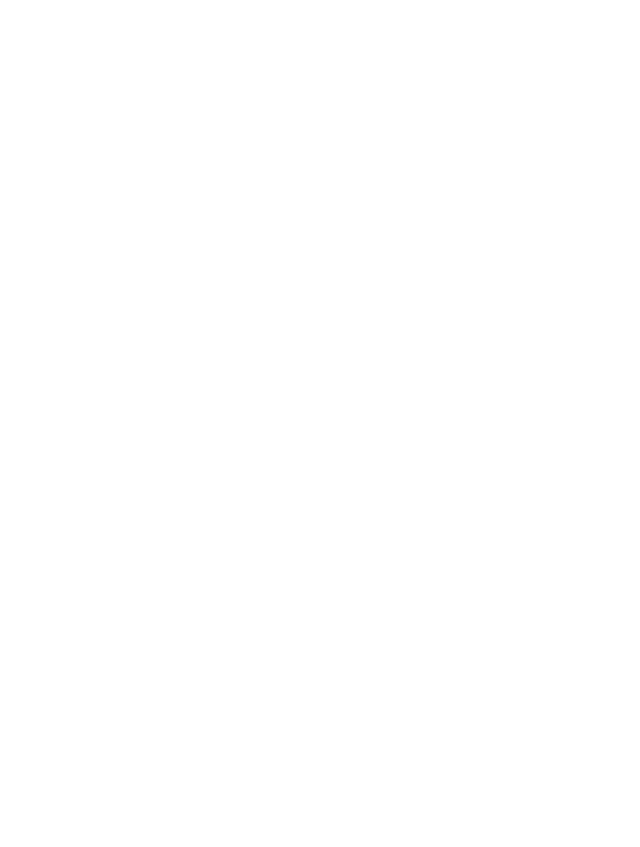
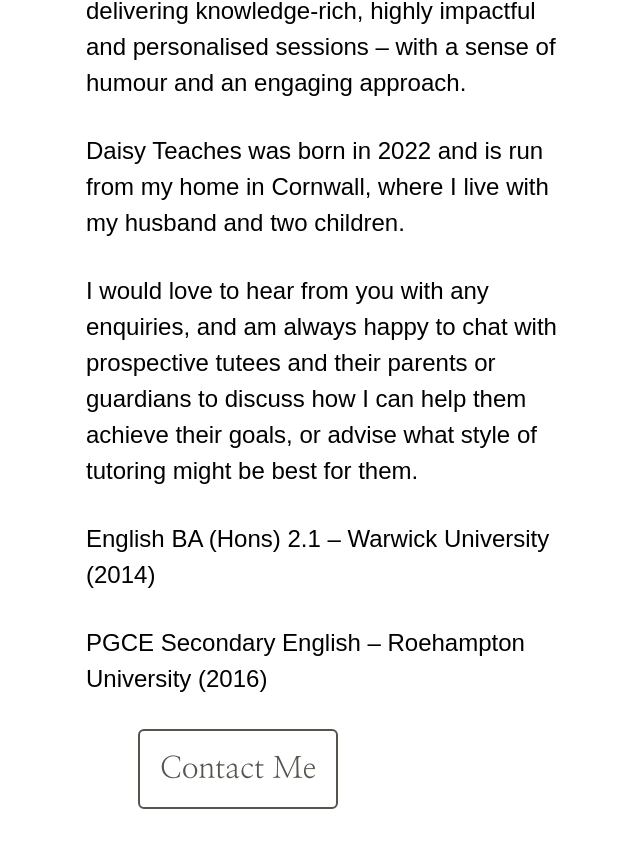
Before and after one commit to readered/daisyteaches, a Vue app: page /about in a window 1280 px wide. Shown: the part 1151-1998 px from the top of the page, without its empty margins (402-1042 px from the left). Before the commit the page ends 800 px from the top, so only its background shows below. Built offline with nearby package versions, Linux system fonts and the light colour scheme.

Commit message:
About page addition

```diff
--- a/src/views/AboutView.vue
+++ b/src/views/AboutView.vue
@@ -1,8 +1,32 @@
 <template>
   <div class="">
     <page-header>About</page-header>
-    <div>
-
+    <div class="mt-5 mx-[20%] grid grid-cols-4">
+      <div>
+        <img class="rounded-2xl w-full" src="../assets/daisy-profile-edited.jpg" alt="Daisy Teaches">
+      </div>
+      <div class="col-span-3 px-10 pt-5">
+        <p>I am a fully qualified English teacher with over 9 years of teaching experience, working with students across
+          KS3, KS4 & KS5. I originally began tutoring alongside my full-time teaching job in 2019, and have since
+          garnered extensive experience tutoring both individuals and groups in an online setting.</p>
+        <p>I have taught a variety of GCSE exam boards including AQA & Eduqas, and am an experienced teacher of A Level
+          Literature and Lang/Lit.</p>
+        <p>I have worked successfully with students of all abilities, from those working towards that all-important pass
+          at GCSE to those seeking a final push towards a grade 9, or a top A Level result. I also have extensive
+          experience of working with students with SEN.</p>
+        <p>As a teacher & tutor I pride myself on delivering knowledge-rich, highly impactful and personalised sessions
+          – with a sense of humour and an engaging approach.</p>
+        <p>Daisy Teaches was born in 2022 and is run from my home in Cornwall, where I live with my husband and two
+          children.</p>
+        <p>I would love to hear from you with any enquiries, and am always happy to chat with prospective tutees and
+          their parents or guardians to discuss how I can help them achieve their goals, or advise what style of
+          tutoring might be best for them.</p>
+        <p>English BA (Hons) 2.1 – Warwick University (2014)</p>
+        <p>PGCE Secondary English – Roehampton University (2016)</p>
+      </div>
+    </div>
+    <div class="w-full flex justify-center mb-30">
+      <link-button link="/contact">Contact Me</link-button>
     </div>
   </div>
 </template>
@@ -10,7 +34,15 @@
 <script lang="ts" setup>
 
 import PageHeader from '../components/PageHeader.vue'
+import LinkButton from '../components/LinkButton.vue'
 
 </script>
 
-<style></style>
+<style scoped>
+p {
+  font-size: 1.5rem;
+  margin-bottom: 2rem;
+  font-family: Jost, sans-serif;
+  font-weight: lighter;
+}
+</style>
```
